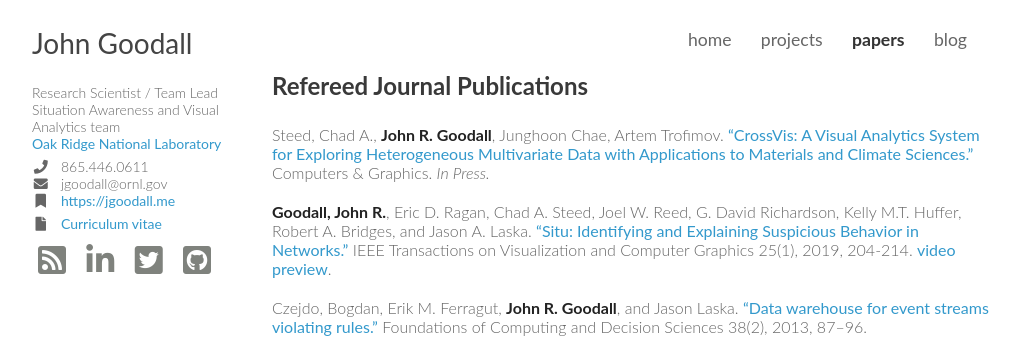
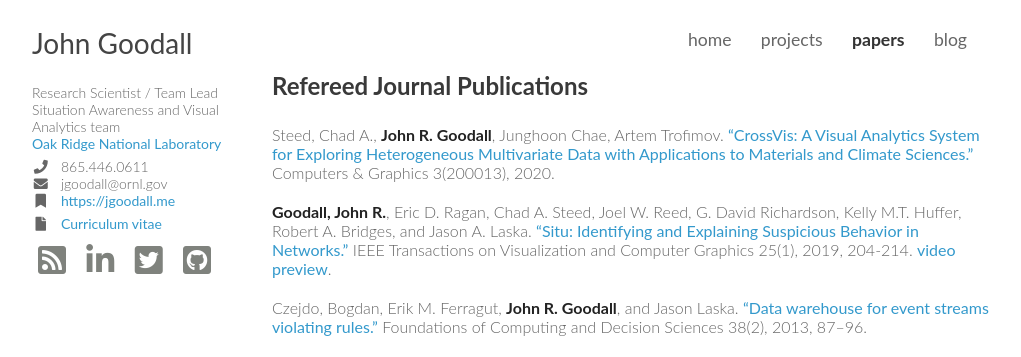
Before and after one commit to jgoodall/jgoodall.github.io, a Jekyll site: the page built from papers/index.md, in a window 1280 px wide and 900 px high. Shown: the top 357 px of the window, without its empty margins (128-1149 px from the left). Built offline with Jekyll 4.4.1, drawn with Linux system fonts in a browser that asks for light colours; nearby versions of some CDN libraries.

Commit message:
updated crossvis publication

```diff
--- a/papers/index.md
+++ b/papers/index.md
@@ -5,7 +5,7 @@
 
 ## Refereed Journal Publications
 
-Steed, Chad A., **John R. Goodall**, Junghoon Chae, Artem Trofimov. ["CrossVis: A Visual Analytics System for Exploring Heterogeneous Multivariate Data with Applications to Materials and Climate Sciences."](https://doi.org/10.1016/j.gvc.2020.200013) Computers & Graphics. *In Press.*
+Steed, Chad A., **John R. Goodall**, Junghoon Chae, Artem Trofimov. ["CrossVis: A Visual Analytics System for Exploring Heterogeneous Multivariate Data with Applications to Materials and Climate Sciences."](https://doi.org/10.1016/j.gvc.2020.200013) Computers & Graphics 3(200013), 2020.
 
 **Goodall, John R.**, Eric D. Ragan, Chad A. Steed, Joel W. Reed, G. David Richardson, Kelly M.T. Huffer, Robert A. Bridges, and Jason A. Laska. ["Situ: Identifying and Explaining Suspicious Behavior in Networks."](https://doi.org/10.1109/TVCG.2018.2865029) IEEE Transactions on Visualization and Computer Graphics 25(1), 2019, 204-214. [video preview](https://vimeo.com/289787635).
 
```
